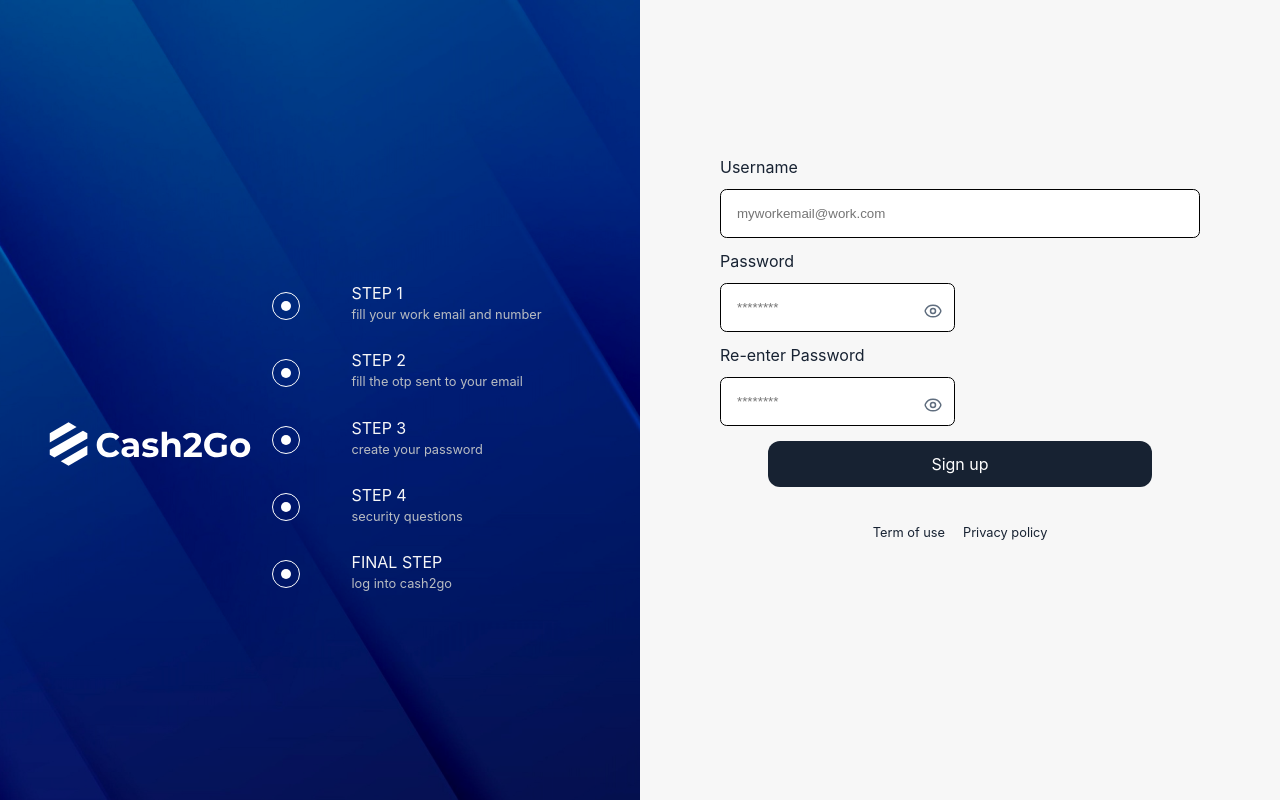
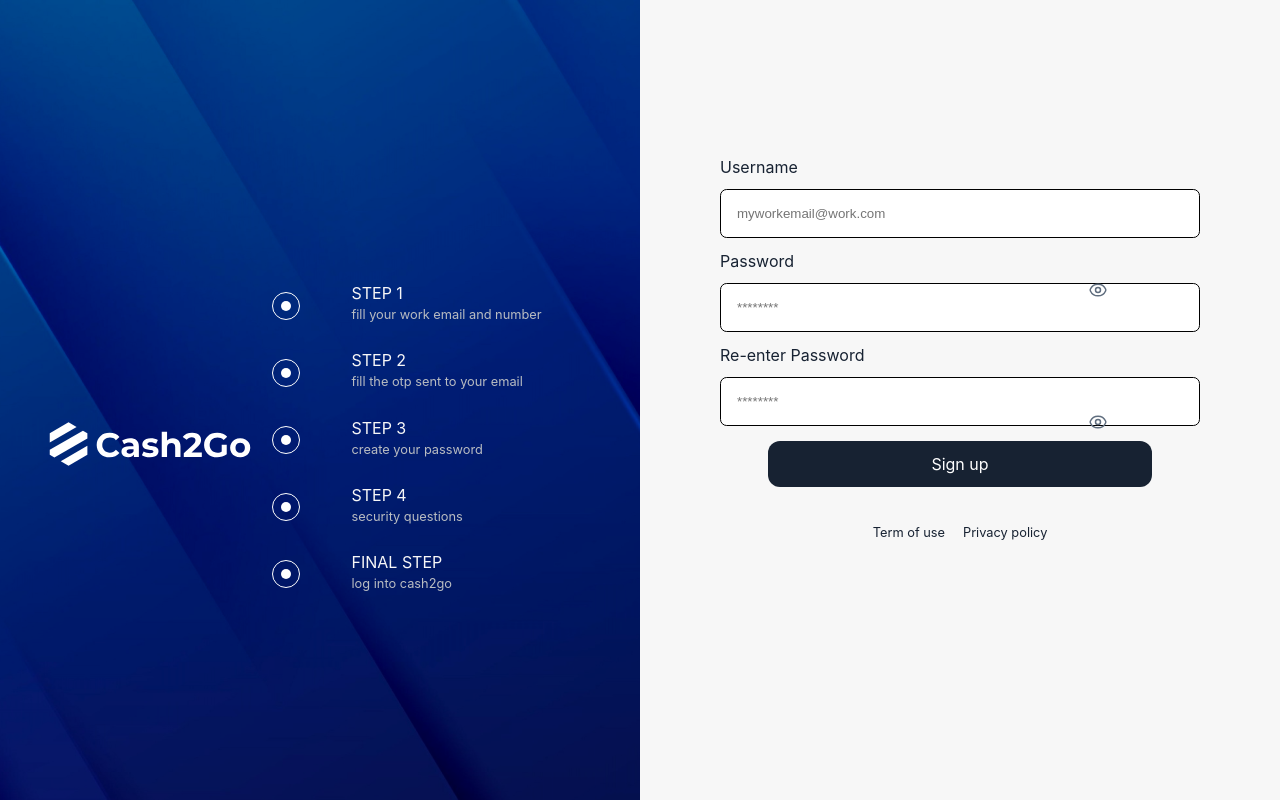
Before and after one commit to joyibeh93/Cash2go-loan-app, a React (Create React App) app: page /signupstep3 in a window 1280 px wide. Built offline with nearby package versions, Linux system fonts and the light colour scheme; the HTML template or start-up script is replaced by a standard one.

Commit message:
made changes to the style

```diff
--- a/src/Components/SignUpStep3.js
+++ b/src/Components/SignUpStep3.js
@@ -10,15 +10,16 @@ import eyeIcon from '../assets/eye icon.svg';
 const SignIn = () => {
   const validationSchema = Yup.object({
     username: Yup.string().required('Username is required'),
-    password: Yup.string().required('Password is required')
-    .min(8, 'Password must be at least 8 characters long'),
+    password: Yup.string()
+      .required('Password is required')
+      .min(8, 'Password must be at least 8 characters long'),
     confirmPassword: Yup.string()
       .oneOf([Yup.ref('password'), null], 'Passwords must match')
       .required('Please re-enter your password'),
   });
 
   const navigate = useNavigate(); // Initialized the useNavigate hook
-  const [showPassword, setShowPassword] = useState(false) // Added state for password visibility
+  const [showPassword, setShowPassword] = useState(false); // Added state for password visibility
 
   const handleSubmit = (values, { setSubmitting }) => {
     console.log(values);
@@ -58,9 +59,9 @@ const SignIn = () => {
           <label className="label" htmlFor="password">
             Password
           </label>
-          <div className='password-input-container'>
+
           <Field
-            className="input password-input"
+            className="input"
             type={showPassword ? 'text' : 'password'} // Updated the type attribute
             id="password"
             name="password"
@@ -68,11 +69,11 @@ const SignIn = () => {
           />
           <img
             src={eyeIcon}
-            className="password-toggle-icon"
+            className="eye"
             alt="eye-icon"
             onClick={togglePasswordVisibility} // Added onClick event handler
           />
-          </div>
+
           <ErrorMessage
             name="password"
             component="div"
@@ -82,7 +83,7 @@ const SignIn = () => {
           <label htmlFor="confirmpassword" className="label">
             Re-enter Password
           </label>
-          <div className='password-input-container'>
+
           <Field
             className="input password-input"
             type={showPassword ? 'text' : 'password'} // Updated the type attribute
@@ -92,11 +93,11 @@ const SignIn = () => {
           />
           <img
             src={eyeIcon}
-            className="password-toggle-icon"
+            className="eye2"
             alt="eye-icon"
             onClick={togglePasswordVisibility} // Added onClick event handler
           />
-          </div>
+
           <ErrorMessage
             name="confirmPassword"
             component="div"
--- a/src/Signupstep3.css
+++ b/src/Signupstep3.css
@@ -14,44 +14,30 @@
   border: none;
   cursor: pointer;
 }
-/*.eye {
-  /*position: absolute;
+.eye {
+  position: absolute;
   left: 68em;
   bottom: 23em;
+}
 
+.eye2 {
   position: absolute;
-  top: 50%;
-  right: 0.75rem;
-  transform: translateY(-50%);
   cursor: pointer;
-}*/
-
-/*.eye2 {
-  position: absolute;
-  top: 50%;
-  right: 0.75rem;
-  transform: translateY(-50%);
-  cursor: pointer;
-  /*position: absolute;
   top: 17.5em;
   left: 68em;
-    position: absolute;
-    right: 10px;
-    top: 50%;
-    transform: translateY(-50%);
-    cursor: pointer;
-  }*/
+  cursor: pointer;
+}
 
 .terms {
   margin: 3em auto;
 }
 
-.password-input-container {
+/* .password-input-container {
   position: relative;
 }
 
 .input.password-input {
-  padding-right: 2.5rem ; /* Add padding to accommodate the icon */
+  padding-right: 2.5rem ; Add padding to accommodate the icon
 }
 
 .password-toggle-icon {
@@ -66,3 +52,5 @@
   width: 1.5rem;
   height: auto;
 }
+
+ */
```
